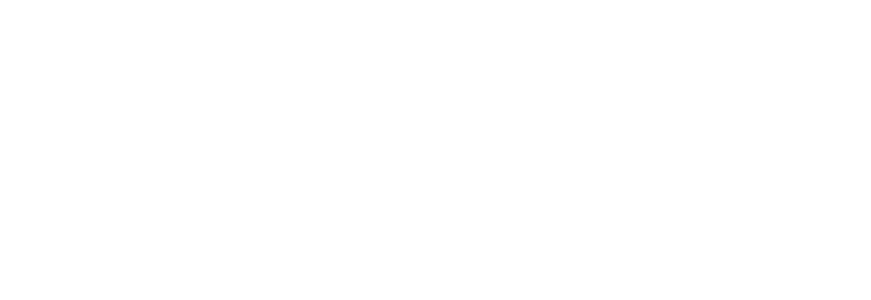
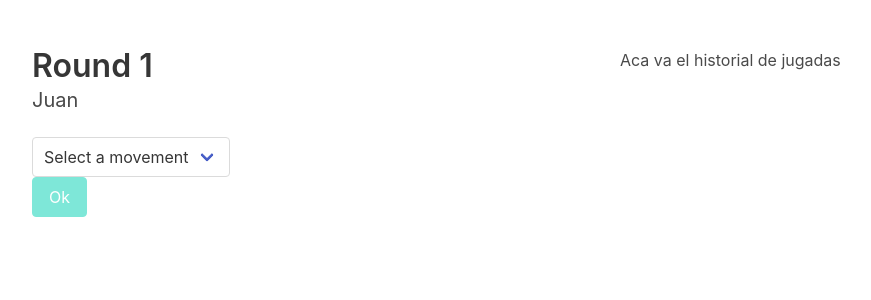
Before and after one commit to fco96/cachipun-front, a React (Create React App) app: page /game in a window 1280 px wide. Shown: the top 300 px of the page, without its empty margins (32-903 px from the left). Built offline with nearby package versions, Linux system fonts and the light colour scheme.

Commit message:
Implements basic game loop

```diff
--- a/src/App.tsx
+++ b/src/App.tsx
@@ -6,6 +6,7 @@
 import StoreProvider from "./containers/StoreProvider/StoreProvider";
 import store from "./store";
 import NameSetup from "./containers/NameSetup/NameSetup";
+import GameView from "./containers/GameView/GameView";
 
 function App() {
   return (
@@ -13,8 +14,8 @@
       <Switch>
         <Layout>
           <StoreProvider store={store}>
-            <Route path="/history">
-              <div>Viendo el historial</div>
+            <Route path="/game">
+              <GameView />
             </Route>
             <Route exact path="/">
               <NameSetup />
--- /dev/null
+++ b/src/components/MovementSelector.tsx
@@ -0,0 +1,56 @@
+import React, { useEffect, useState } from "react";
+import { IMovement } from "../models/Movement";
+
+interface IProps {
+  onOk: (x: string) => void;
+  movements: IMovement[];
+  isVisible: boolean;
+}
+
+const MovementSelector: React.FC<IProps> = ({ onOk, movements, isVisible }) => {
+  const [options, setOptions] = useState<React.ReactNode[]>();
+  const [value, setValue] = useState("default");
+
+  useEffect(() => {
+    const newOptions = movements.map(({ move }) => {
+      return (
+        <option key={move} value={move}>
+          {move}
+        </option>
+      );
+    });
+    const defaultOption = (
+      <option key="default" value="default" disabled>
+        Select a movement
+      </option>
+    );
+    setOptions([defaultOption, ...newOptions]);
+  }, movements);
+
+  const handleChange = (e: React.ChangeEvent<HTMLSelectElement>) => {
+    setValue(e.target.value);
+  };
+
+  const handleOk = () => {
+    onOk(value);
+    setValue("default");
+  };
+
+  return (
+    <div className={`select ${isVisible ? "" : "is-hidden"}`}>
+      <select value={value} onChange={handleChange}>
+        {options}
+      </select>
+
+      <button
+        className="button is-primary"
+        onClick={handleOk}
+        disabled={value === "default"}
+      >
+        Ok
+      </button>
+    </div>
+  );
+};
+
+export default MovementSelector;
--- /dev/null
+++ b/src/containers/GameView/GameView.tsx
@@ -0,0 +1,119 @@
+import React, { useEffect, useState } from "react";
+import { useSelector } from "react-redux";
+import MovementSelector from "../../components/MovementSelector";
+import { RootState } from "../../store/reducers";
+
+const movements = [
+  { move: "paper", kills: "rock" },
+  { move: "rock", kills: "scissors" },
+  { move: "scissors", kills: "paper" },
+];
+
+const GameView: React.FC = () => {
+  const [round, setRound] = useState(1);
+  const [turn, setTurn] = useState(1);
+  const [player1Score, setPlayer1Score] = useState(0);
+  const [player2Score, setPlayer2Score] = useState(0);
+  const [player1Move, setPlayer1Move] = useState("");
+  const [player2Move, setPlayer2Move] = useState("");
+  const [winnerName, setWinnerName] = useState("");
+  const [movementHash, setMovementHash] = useState<{ [key: string]: string }>(
+    {}
+  );
+
+  const { player1: p1Name, player2: p2Name } = useSelector(
+    (state: RootState) => state.players
+  );
+
+  useEffect(() => {
+    const base: { [key: string]: string } = {};
+    setMovementHash(
+      movements.reduce(
+        (acc, curr) => ({ ...acc, [curr.move]: curr.kills }),
+        base
+      )
+    );
+  }, []);
+
+  useEffect(() => {
+    if (
+      player1Move &&
+      player1Move !== "" &&
+      player2Move &&
+      player2Move !== ""
+    ) {
+      if (movementHash[player1Move] === player2Move) {
+        if (player1Score + 1 === 3) setWinnerName(p1Name);
+        setPlayer1Score(player1Score + 1);
+      } else if (movementHash[player2Move] === player1Move) {
+        if (player2Score + 1 === 3) setWinnerName(p2Name);
+        setPlayer2Score(player2Score + 1);
+      }
+      setPlayer1Move("");
+      setPlayer2Move("");
+    }
+  }, [player1Move, player2Move]);
+
+  const okPlayer1 = (value: string) => {
+    setPlayer1Move(value);
+    setTurn(turn + 1);
+  };
+
+  const okPlayer2 = (value: string) => {
+    setPlayer2Move(value);
+    setTurn(turn + 1);
+  };
+
+  const player1IsVisible = () => turn % 2 !== 0;
+
+  const playAgain = () => {
+    setRound(1);
+    setTurn(1);
+    setPlayer1Score(0);
+    setPlayer2Score(0);
+    setPlayer1Move("");
+    setPlayer2Move("");
+    setWinnerName("");
+  };
+
+  return (
+    <div>
+      <div className={`columns ${winnerName === "" ? "" : "is-hidden"}`}>
+        <div className="column">
+          <h2 className="title"> Round {round} </h2>
+          <h2 className="subtitle"> {player1IsVisible() ? p1Name : p2Name} </h2>
+          <div>
+            <MovementSelector
+              onOk={okPlayer1}
+              movements={movements}
+              isVisible={player1IsVisible()}
+            />
+            <MovementSelector
+              onOk={okPlayer2}
+              movements={movements}
+              isVisible={!player1IsVisible()}
+            />
+          </div>
+        </div>
+
+        <div className="column">Aca va el historial de jugadas</div>
+      </div>
+
+      <div
+        className={`columns ${
+          winnerName !== "" ? "" : "is-hidden"
+        } is-centered`}
+      >
+        <div className="column">
+          <h1 className="title"> We have a winner!</h1>
+          <h2 className="subtitle"> {winnerName} </h2>
+          <button className="button is-primary" onClick={playAgain}>
+            Play again
+          </button>
+        </div>
+      </div>
+    </div>
+  );
+};
+
+export default GameView;
--- a/src/containers/NameSetup/NameSetup.tsx
+++ b/src/containers/NameSetup/NameSetup.tsx
@@ -1,5 +1,6 @@
 import React, { useState } from "react";
 import { useDispatch } from "react-redux";
+import { useHistory } from "react-router-dom";
 import * as ActionCreators from "../../store/actions/actionCreators";
 
 const styles = require("./NameSetup.module.scss");
@@ -9,6 +10,7 @@
   const [player2Name, setPlayer2Name] = useState("");
 
   const dispatch = useDispatch();
+  const history = useHistory();
 
   const handleValueChange = (setter: Function) => (
     e: React.ChangeEvent<HTMLInputElement>
@@ -22,6 +24,7 @@
 
   const handleClick = () => {
     dispatch(ActionCreators.setPlayers(player1Name, player2Name));
+    history.push("/game");
   };
 
   return (
--- /dev/null
+++ b/src/models/Movement.ts
@@ -0,0 +1,4 @@
+export interface IMovement {
+  move: string;
+  kills: string;
+}
--- a/src/store/reducers/playersReducer.ts
+++ b/src/store/reducers/playersReducer.ts
@@ -7,8 +7,8 @@
 }
 
 const initialState: playersState = {
-  player1: "",
-  player2: "",
+  player1: "Juan",
+  player2: "Maria",
 };
 
 export function playersReducer(
```
